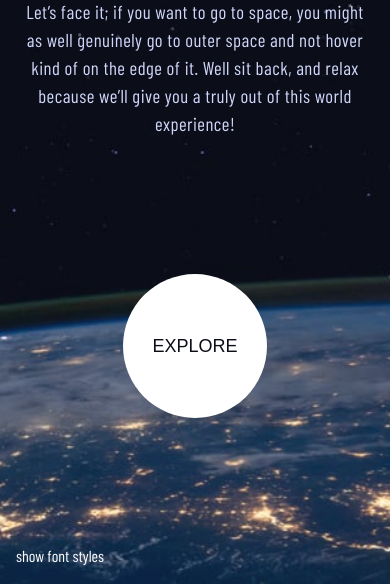
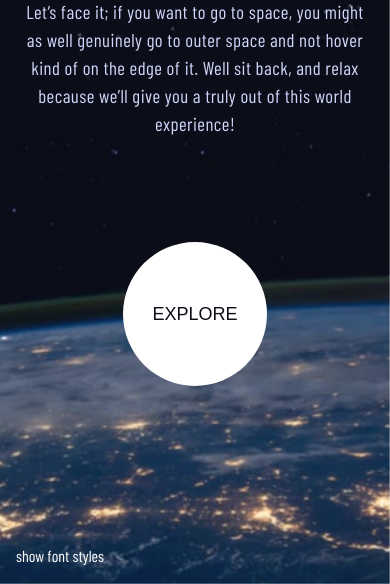
Before and after one commit to wendyhamel/FmSpaceTourismWebsiteV2, a website: page index.html in a window 390 px wide. Shown: the part 260-844 px from the top of the page. Drawn offline with nearby package versions, Linux system fonts and the light colour scheme; a web font is replaced by a local one.

Commit message:
Adjustments for smaller screens

```diff
--- a/index.html
+++ b/index.html
@@ -113,7 +113,7 @@
   <picture>
     <source srcset="./assets/home/background-home-desktop.jpg" media="(min-width:1024px)">
     <source srcset="./assets/home/background-home-tablet.jpg" media="(min-width: 640px)">
-    <img class="absolute z-0 inset-0 w-full h-full object-cover object-center-bottom" src="./assets/home/background-home-mobile.jpg" alt="">
+    <img class="fixed z-0 inset-0 w-full h-full object-cover object-center-bottom" src="./assets/home/background-home-mobile.jpg" alt="">
   </picture>
   <section class="relative text-white px-6 py-4 md:pt-32 md:px-10 lg:pb-32 lg:px-16">
     <article class="flex flex-col gap-6 md:mx-20 lg:flex-row lg:justify-between lg:items-center lg:max-w-6xl lg:px-8 lg:mx-auto">
@@ -130,7 +130,7 @@
           because we’ll give you a truly out of this world experience!
         </p>
       </section>
-      <section class="pt-30 md:pt-12 lg:pt-0 lg:flex lg:justify-end">
+      <section class="pt-20 md:pt-12 lg:pt-0 lg:flex lg:justify-end">
         <a href="#" class="text-space-blue-dark bg-white rounded-full grid place-content-center size-36 ring-0 ring-white/0 p-4 mx-auto md:size-68 group transition transform ease-out duration-500 hover:ring-[88px] hover:ring-white/10">
           <span class="text-space-xl font-heading uppercase transition ease-out duration-500 group-hover:text-space-blue-dark/50">Explore</span>
         </a>
```
Also changed, not shown: src/output.css.
